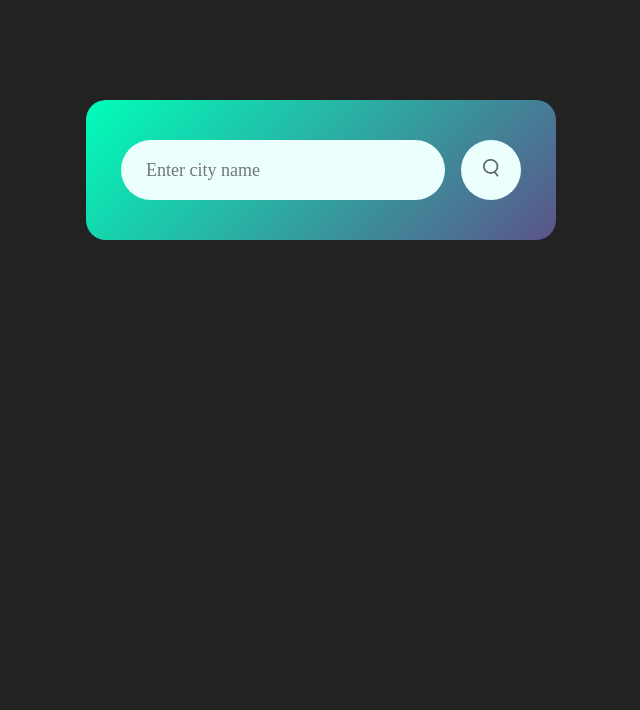
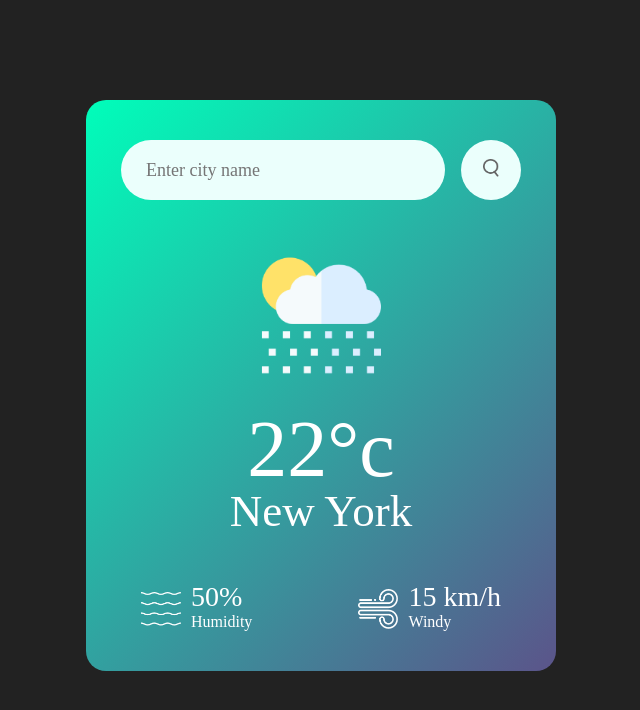
Before and after one commit to Raviraj2022/weather-app, a plain HTML site: page index.html in a window 1280 px wide. Shown: the whole page, without its empty margins (319-959 px from the left). Drawn offline with Linux system fonts and the light colour scheme.

Commit message:
Remaining styling is completed.

```diff
--- a/index.html
+++ b/index.html
@@ -12,6 +12,28 @@
         <input type="text" placeholder="Enter city name" spellcheck="false" />
         <button><img src="./images/search.png" alt="search" /></button>
         </div>
+        <div class="weather">
+        <img src="./images/rain.png" alt="" class="weather-icon" />
+        <h1 class="temp">22°c</h1>
+        <h2 class="city">New York</h2>
+        <div class="details">
+        <div class="col">
+        <img src="./images/humidity.png" alt="" class=""/>
+        <div>
+        <p class="humidity">50%</p>
+        <p>Humidity</p>
+        </div>
+        </div>
+        <div class="col">
+            <img src="./images/wind.png"/>
+            <div>
+            <p class="wind">15 km/h</p>
+            <p>Windy</p>
+            </div>
+            </div>
+
+
+        </div>
         </div>
         <script src="./app.js"></script>
         </body>
--- a/style.css
+++ b/style.css
@@ -15,6 +15,7 @@
   margin: 100px auto;
   border-radius: 20px;
   padding: 40px 35px;
+  text-align: center;
 }
 .search {
   width: 100%;
@@ -46,3 +47,38 @@
 .search button img {
   width: 16px;
 }
+.weather-icon {
+  width: 170px;
+  margin-top: 30px;
+}
+
+.weather h1 {
+  font-size: 80px;
+  font-weight: 500;
+}
+.weather h2 {
+  font-size: 45px;
+  font-weight: 400;
+  margin-top: -10px;
+}
+.details {
+  display: flex;
+  align-items: center;
+  justify-content: space-between;
+  padding: 0 20px;
+  margin-top: 50px;
+}
+.col {
+  display: flex;
+  align-items: center;
+  text-align: left;
+}
+.col img {
+  width: 40px;
+  margin-right: 10px;
+}
+.humidity,
+.wind {
+  font-size: 28px;
+  margin-top: -6px;
+}
```
Lines whose indentation alone changed are shown as unchanged.
